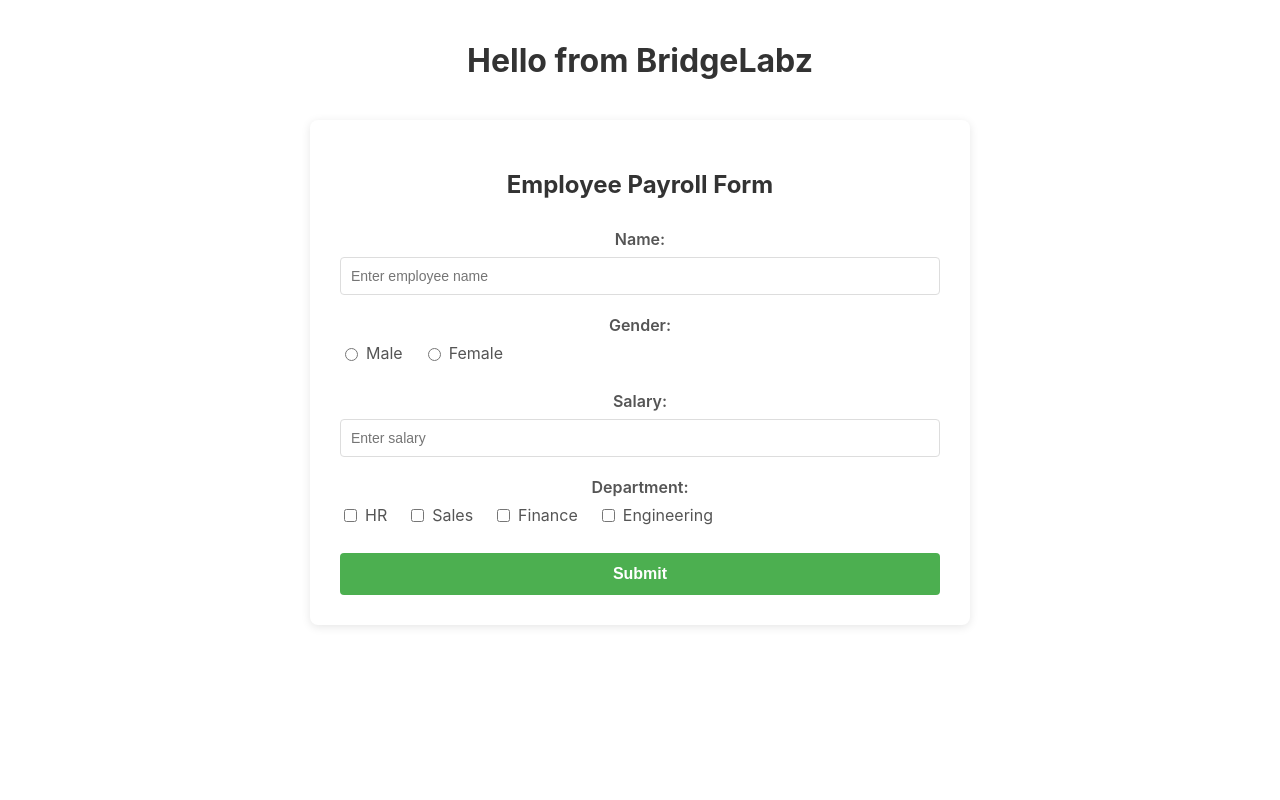
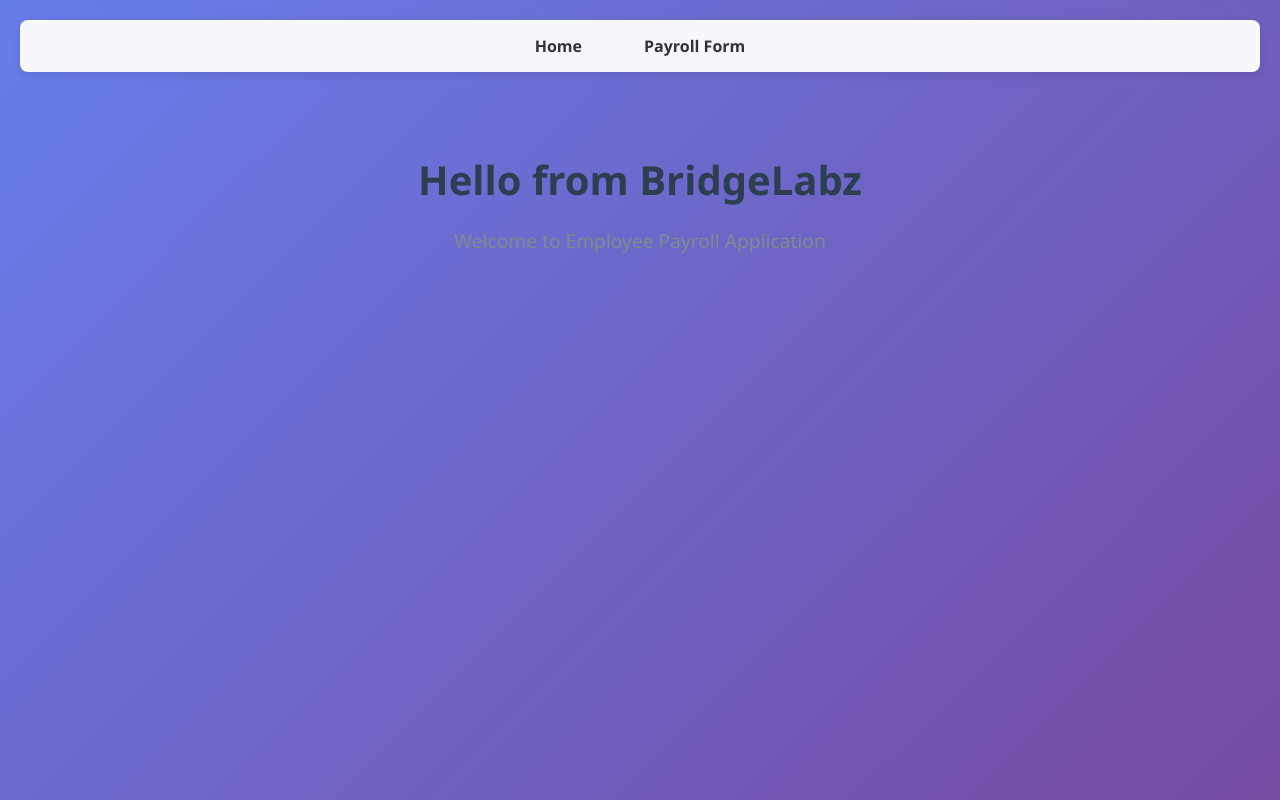
Before and after one commit to Devrajj-14/employeePayroll, a React (Create React App) app: page / in a window 1280 px wide. Built offline with nearby package versions, Linux system fonts and the light colour scheme.

Commit message:
[Devraj]: complete UC4 feature - Routing and Global CSS

```diff
--- a/src/App.css
+++ b/src/App.css
@@ -7,3 +7,7 @@
   color: #333;
   font-size: 2rem;
 }
+
+.app-container {
+  min-height: 100vh;
+}
--- a/src/App.js
+++ b/src/App.js
@@ -1,15 +1,31 @@
 import React from 'react';
+import { BrowserRouter as Router, Routes, Route, Link } from 'react-router-dom';
 import './App.css';
+import './global.css';
+import Home from './home/home';
 import PayrollForm from './payroll-form/payroll-form';
 
 function App() {
-  const message = "Hello from BridgeLabz";
+  return (
+    <Router>
+      <div className="app-container">
+        <nav>
+          <ul>
+            <li>
+              <Link to="/">Home</Link>
+            </li>
+            <li>
+              <Link to="/payroll">Payroll Form</Link>
+            </li>
+          </ul>
+        </nav>
 
-  return (
-    <div className="App">
-      <h1>{message}</h1>
-      <PayrollForm />
-    </div>
+        <Routes>
+          <Route path="/" element={<Home />} />
+          <Route path="/payroll" element={<PayrollForm />} />
+        </Routes>
+      </div>
+    </Router>
   );
 }
 
--- /dev/null
+++ b/src/global.css
@@ -0,0 +1,51 @@
+* {
+  margin: 0;
+  padding: 0;
+  box-sizing: border-box;
+}
+
+body {
+  font-family: 'Segoe UI', Tahoma, Geneva, Verdana, sans-serif;
+  background: linear-gradient(135deg, #667eea 0%, #764ba2 100%);
+  min-height: 100vh;
+  color: #333;
+}
+
+.app-container {
+  min-height: 100vh;
+  padding: 20px;
+}
+
+nav {
+  background: rgba(255, 255, 255, 0.95);
+  padding: 15px 30px;
+  border-radius: 8px;
+  margin-bottom: 30px;
+  box-shadow: 0 2px 10px rgba(0, 0, 0, 0.1);
+}
+
+nav ul {
+  list-style: none;
+  display: flex;
+  gap: 30px;
+  justify-content: center;
+}
+
+nav a {
+  text-decoration: none;
+  color: #333;
+  font-weight: 600;
+  padding: 8px 16px;
+  border-radius: 4px;
+  transition: all 0.3s;
+}
+
+nav a:hover {
+  background: #667eea;
+  color: white;
+}
+
+nav a.active {
+  background: #764ba2;
+  color: white;
+}
--- /dev/null
+++ b/src/home/home.jsx
@@ -0,0 +1,13 @@
+import React from 'react';
+import './home.scss';
+
+const Home = () => {
+  return (
+    <div className="home-container">
+      <h1>Hello from BridgeLabz</h1>
+      <p>Welcome to Employee Payroll Application</p>
+    </div>
+  );
+};
+
+export default Home;
--- /dev/null
+++ b/src/home/home.scss
@@ -0,0 +1,15 @@
+.home-container {
+  text-align: center;
+  padding: 50px 20px;
+
+  h1 {
+    color: #2c3e50;
+    font-size: 2.5rem;
+    margin-bottom: 20px;
+  }
+
+  p {
+    color: #7f8c8d;
+    font-size: 1.2rem;
+  }
+}
--- a/src/index.js
+++ b/src/index.js
@@ -1,6 +1,7 @@
 import React from 'react';
 import ReactDOM from 'react-dom/client';
 import './index.css';
+import './global.css';
 import App from './App';
 
 const root = ReactDOM.createRoot(document.getElementById('root'));
```
